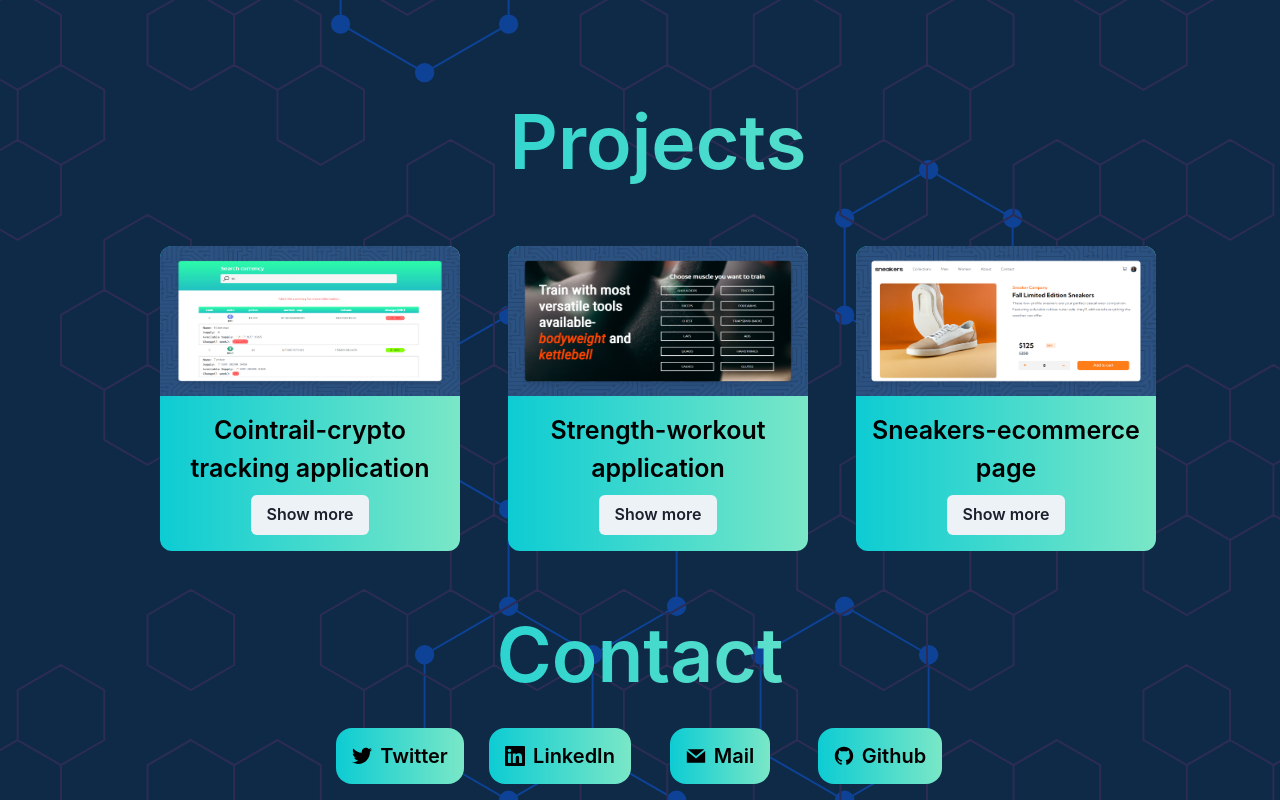
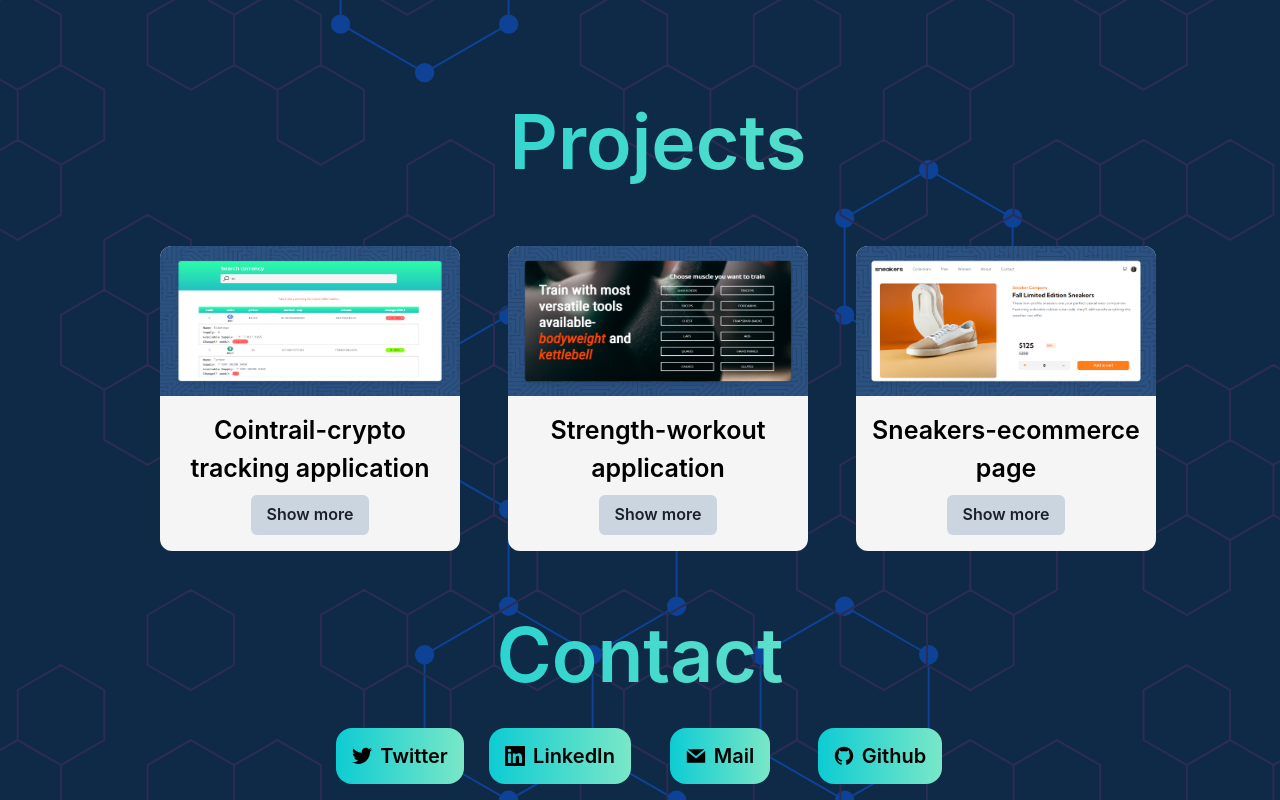
Before and after one commit to codantes/nextjs-portfolio, a Next.js app: page / in a window 1280 px wide. Shown: the part 1194-1994 px from the top of the page. Built offline with nearby package versions, Linux system fonts and the light colour scheme.

Commit message:
fixed minor bugs

```diff
--- a/components/Card.js
+++ b/components/Card.js
@@ -20,7 +20,7 @@ const Card = ({image, name, about, techStack, site, git}) => {
     borderRadius={12}
     overflow='hidden'
     paddingBottom='0.5rem'
-    bgGradient='linear(to-r, primaryLight, secondaryLight)'
+    bgColor='whitesmoke'
     >
       <Image
       w={['280px', '300px', '300px', '300px']}
@@ -47,14 +47,21 @@ const Card = ({image, name, about, techStack, site, git}) => {
       >
       <Button
       my='0.5rem'
+      bgColor='gray.300'
       onClick={onOpen}
       >
         Show more
       </Button>
       </Flex>
-      <Modal isOpen={isOpen} onClose={onClose}>
+      <Modal
+      isOpen={isOpen}
+      onClose={onClose}
+
+      >
         <ModalOverlay />
-        <ModalContent>
+        <ModalContent
+        w='320px'
+        >
           <ModalHeader>{name}</ModalHeader>
           <ModalCloseButton />
           <ModalBody>
--- a/components/Contact.js
+++ b/components/Contact.js
@@ -6,7 +6,7 @@ const Contact = () => {
     return (
         <Grid
         spacing='4rem'
-        w={['60%', '60%', '50%', '50%']}
+        w={['80%', '60%', '50%', '50%']}
         gridTemplateColumns={['repeat(2,1fr)', 'repeat(2,1fr)', 'repeat(4,1fr)', 'repeat(4,1fr)']}
         alignItems='center'
         justifyContent='center'
@@ -36,7 +36,9 @@ const Contact = () => {
             <GridItem
             m='auto'
             >
-                <Link>
+                <Link
+                href='https://twitter.com/mildlycoder'
+                >
                 <Button
                 my='1rem'
                 bgGradient='linear(to-r, primaryLight, secondaryLight)'
@@ -54,7 +56,9 @@ const Contact = () => {
             <GridItem
             m='auto'
             >
-                <Link>
+                <Link
+                href='https://www.linkedin.com/in/pranav-kumar-311574162/'
+                >
                 <Button
                 my='1rem'
                 bgGradient='linear(to-r, primaryLight, secondaryLight)'
@@ -71,6 +75,7 @@ const Contact = () => {
 
             <GridItem
             m='auto'
+            href='mailto:pranavismic@gmail.com'
             >
                 <Link>
                 <Button
@@ -90,7 +95,9 @@ const Contact = () => {
             <GridItem
             m='auto'
             >
-                <Link>
+                <Link
+                href='https://www.github.com/codantes/'
+                >
                 <Button
                 my='1rem'
                 bgGradient='linear(to-r, primaryLight, secondaryLight)'
--- a/components/Projects.js
+++ b/components/Projects.js
@@ -38,7 +38,7 @@ const Projects = () => {
                 image='/cointrail.png'
                 about='Uses 3rd party API to track the top 10 coins in the market. Explains common cryptocurrency terminologies to get started with trading cryptocurrencies'
                 techStack={['Reactjs', 'CSS3', 'React Hooks', '3rd Party API']}
-                site='cointrail.netlify.app'
+                site='https://cointrail.netlify.app/'
                 git='https://github.com/codantes/crypto-tracking-webapp'
                 />
             </GridItem>
@@ -51,7 +51,7 @@ const Projects = () => {
                 image='/strength.png'
                 about='Recommends exercises based on your equipment preference and fitness level with proper guidance.Made for beginners and intermediates to make their workouts easier.'
                 techStack={['Reactjs', 'CSS3', 'React Hooks']}
-                site='strength-webapp.netlify.app'
+                site='https://strength-webapp.netlify.app'
                 git='https://github.com/codantes/workout-app'
 
                 />
@@ -65,7 +65,7 @@ const Projects = () => {
                 image='/sneaker.png'
                 about='A product page for your sneakers, includes an image slider, a cart and a checkout box'
                 techStack={['Reactjs', 'CSS3', 'React Hooks', 'Redux']}
-                site='sneaker-webapp.netlify.app'
+                site='https://sneaker-webapp.netlify.app'
                 git='https://github.com/codantes/ecom-product-page'
                 />
             </GridItem>
```
